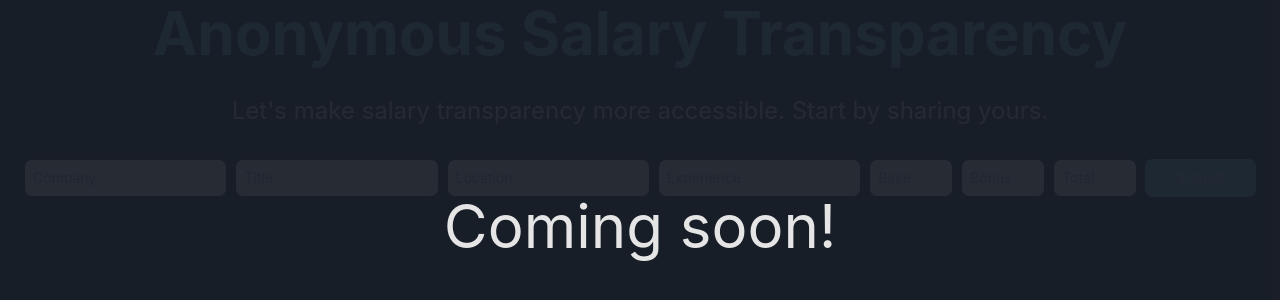
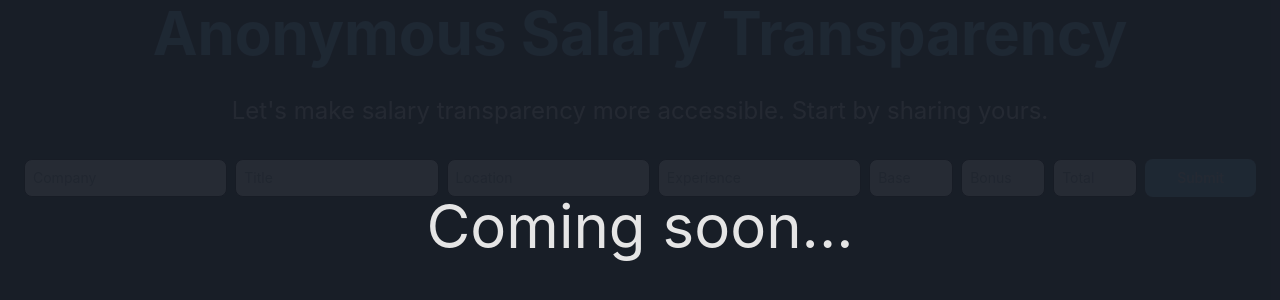
Before and after one commit to ziraserrano/secretsalary, a React (Vite) app: page / in a window 1280 px wide. Shown: the part 174-474 px from the top of the page. Built offline with nearby package versions, Linux system fonts and the light colour scheme; what prettier-plugin-tailwindcss would draw is missing.

Commit message:
Change Coming Soon banner

```diff
--- a/src/App.jsx
+++ b/src/App.jsx
@@ -6,7 +6,7 @@
 function App() {
 	return (
 		<div className="absolute h-screen w-screen bg-gray">
-			<body className="absolute h-screen w-screen bg-seeThrough text-white flex justify-center items-center text-6xl">Coming soon!</body>
+			<body className="absolute h-screen w-screen bg-seeThrough text-white flex justify-center items-center text-6xl">Coming soon...</body>
 				<div className="h-screen bg-black p-4">
 					<Navbar />
 					<Main />
```
